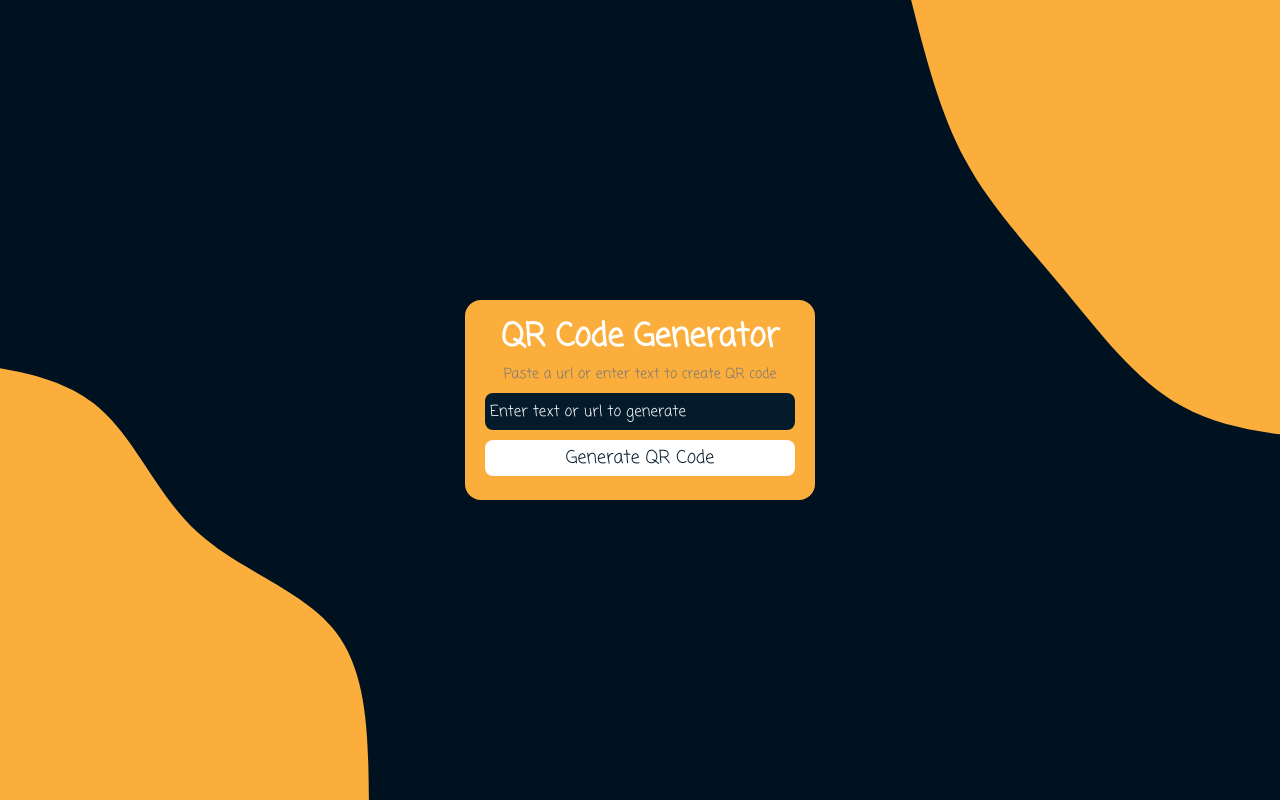
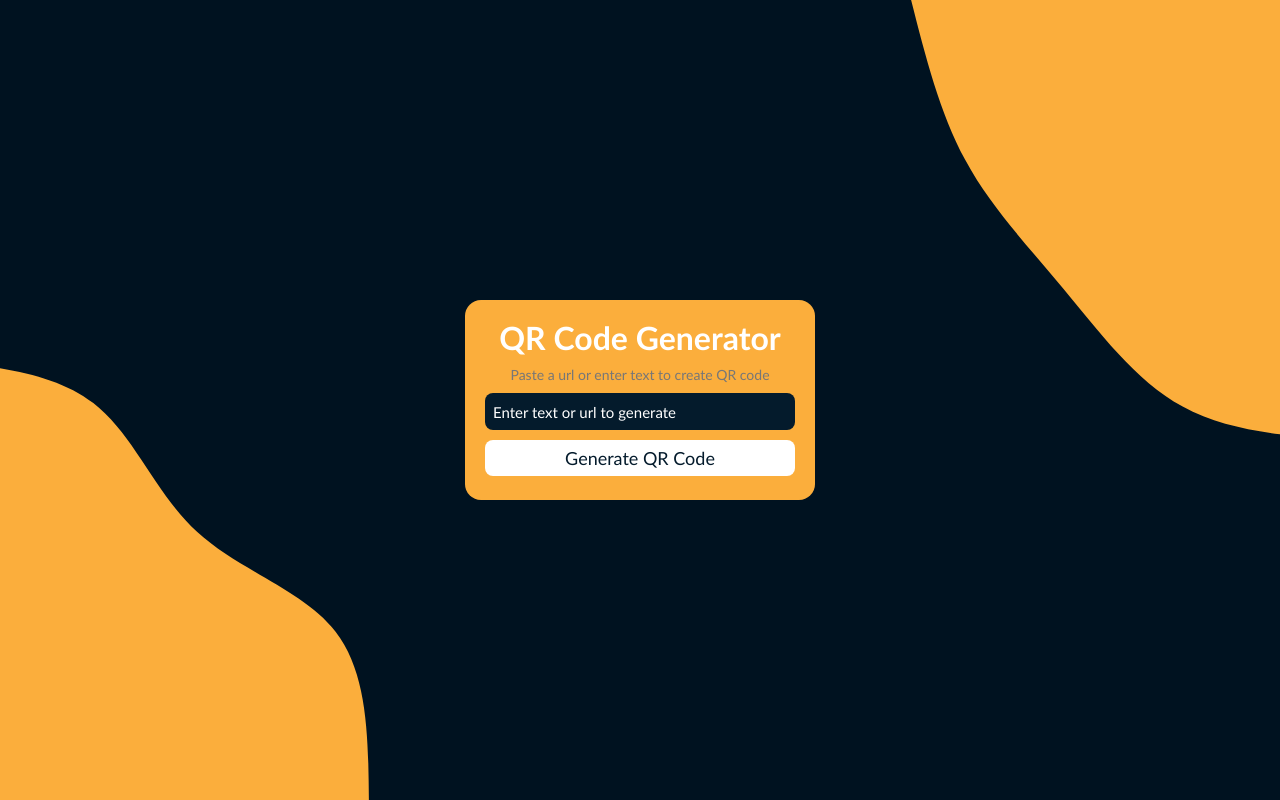
Before and after one commit to AhmedDoban/Qr-Generator, a plain HTML site: page index.html in a window 1280 px wide. Drawn offline with Linux system fonts and the light colour scheme.

Commit message:
update font

```diff
--- a/css/style.css
+++ b/css/style.css
@@ -4,7 +4,7 @@
   box-sizing: border-box;
 }
 body {
-  font-family: "Coming Soon", cursive;
+  font-family: "Trebuchet MS", sans-serif;
 }
 .qr {
   position: relative;
@@ -46,7 +46,7 @@ body {
 }
 .qr .container input {
   width: 100%;
-  padding: 8px 5px;
+  padding: 8px;
   background-color: #041b2c;
   color: #fff;
   border: none;
--- a/index.html
+++ b/index.html
@@ -1,4 +1,5 @@
 <html lang="en">
+
 <head>
   <meta charset="UTF-8" />
   <meta http-equiv="X-UA-Compatible" content="IE=edge" />
@@ -7,25 +8,15 @@
   <!------------------------ Css --------------------------------->
   <link rel="stylesheet" href="css/normalize.css" />
   <link rel="stylesheet" href="css/style.css" />
-    <!------------------------ Google Fonts --------------------------------->
-    <link rel="preconnect" href="https://fonts.googleapis.com" />
-    <link rel="preconnect" href="https://fonts.gstatic.com" crossorigin />
-    <link
-      href="https://fonts.googleapis.com/css2?family=Coming+Soon&display=swap"
-      rel="stylesheet"
-    />
 </head>
+
 <body>
   <!------------------------Start Qr container--------------------------------->
   <div class="qr">
     <div class="container">
       <h1>QR Code Generator</h1>
       <p>Paste a url or enter text to create QR code</p>
-        <input
-          type="text"
-          placeholder="Enter text or url to generate"
-          class="TextInput"
-        />
+      <input type="text" placeholder="Enter text or url to generate" class="TextInput" />
       <input type="button" value="Generate QR Code" class="btn" />
       <div class="qr-img">
         <img src="" alt="" />
@@ -36,4 +27,5 @@
   <!------------------------ JS --------------------------------->
   <script src="js/main.js"></script>
 </body>
+
 </html>
```
Lines whose indentation alone changed are shown as unchanged.
